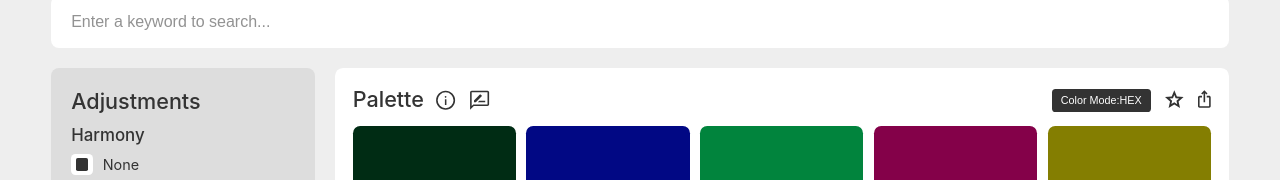
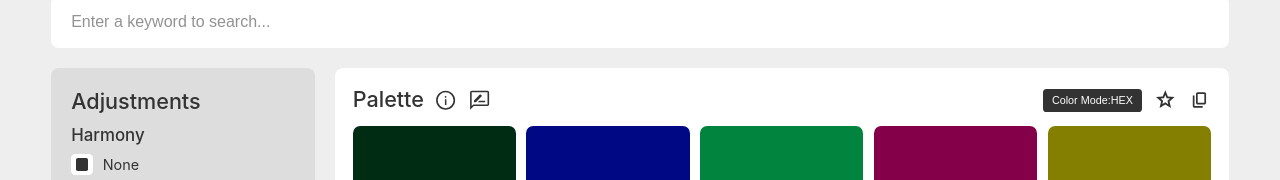
Before and after one commit to solomonNSI/AuraPalette, a React app in the folder aura-palette/: page / in a window 1280 px wide. Shown: the part 173-353 px from the top of the page. Built offline with nearby package versions, Linux system fonts and the light colour scheme.

Commit message:
Palette copy icon

```diff
--- a/aura-palette/src/Components/Palette/Palette.js
+++ b/aura-palette/src/Components/Palette/Palette.js
@@ -82,6 +82,13 @@ export const Palette = ({ palette, lock, setLock, setHarmony, harmony, setEdited
                                     " | 3rd Color: " + displayPaletteColors(2) +
                                     " | 4th Color: " + displayPaletteColors(3) +
                                     " | 5th Color: " + displayPaletteColors(4));
+
+        document.getElementById("paletteCopy").style.setProperty("fill", "#64E225", "important")
+
+        setInterval(function(){
+            document.getElementById("paletteCopy").style.fill = "#333333";
+         }, 2000);
+
     }
 
     function updateLockArray(index) {
@@ -219,7 +226,7 @@ export const Palette = ({ palette, lock, setLock, setHarmony, harmony, setEdited
                 <span>Color Mode: </span> {colorMode}
             </S.ColorModeButton>
             <S.StyledStarIcon className = {DarkMode} height="20px" />
-            <S.StyledExportIcon className = {DarkMode} height="20px" onClick={copyPaletteColors} />
+            <S.StyledPaletteCopyIcon className = {DarkMode} id="paletteCopy" height="20px" onClick={copyPaletteColors} />
         </S.Header>
         <S.Colors>
             <S.Color colorHex={palette[0]}>
--- a/aura-palette/src/Components/Palette/style.js
+++ b/aura-palette/src/Components/Palette/style.js
@@ -1,6 +1,7 @@
 import React from "react";
 import { StarIcon } from "../../Icons/StarIcon";
 import styled, { css } from "styled-components";
+import { PaletteCopyIcon } from "../../Icons/PaletteCopyIcon";
 import { ExportIcon } from "../../Icons/ExportIcon";
 import { InfoIcon } from "../../Icons/InfoIcon";
 import { RateIcon } from "../../Icons/RateIcon";
@@ -531,6 +532,20 @@ export const StyledExportIcon = styled(ExportIcon)`
   }
 `;
 
+export const StyledPaletteCopyIcon = styled(PaletteCopyIcon)`
+  cursor: pointer;
+  fill: #333333;
+  margin-top: 2px;
+
+  &.dark {
+    fill: #888888;
+  }
+  &:hover {
+      fill: #666;
+  }
+`;
+
+
 export const StyledInfoIcon = styled(InfoIcon)`
   margin: 2px -10px 0px 0px;
   cursor: pointer;
--- /dev/null
+++ b/aura-palette/src/Icons/PaletteCopyIcon.js
@@ -0,0 +1,5 @@
+import React from "react";
+
+export const PaletteCopyIcon = (props) => (
+<svg xmlns="http://www.w3.org/2000/svg" height="24" viewBox="0 96 960 960" width="24" {...props}><path d="M197.37 989.631q-37.783 0-64.392-26.609-26.609-26.609-26.609-64.392V341.5h91.001v557.13H634.5v91.001H197.37Zm171-171.001q-37.783 0-64.392-26.608-26.608-26.609-26.608-64.392V253.37q0-37.783 26.608-64.392 26.609-26.609 64.392-26.609h354.26q37.783 0 64.392 26.609 26.609 26.609 26.609 64.392v474.26q0 37.783-26.609 64.392-26.609 26.608-64.392 26.608H368.37Zm0-91h354.26V253.37H368.37v474.26Zm0 0V253.37v474.26Z"/></svg>
+);
```
